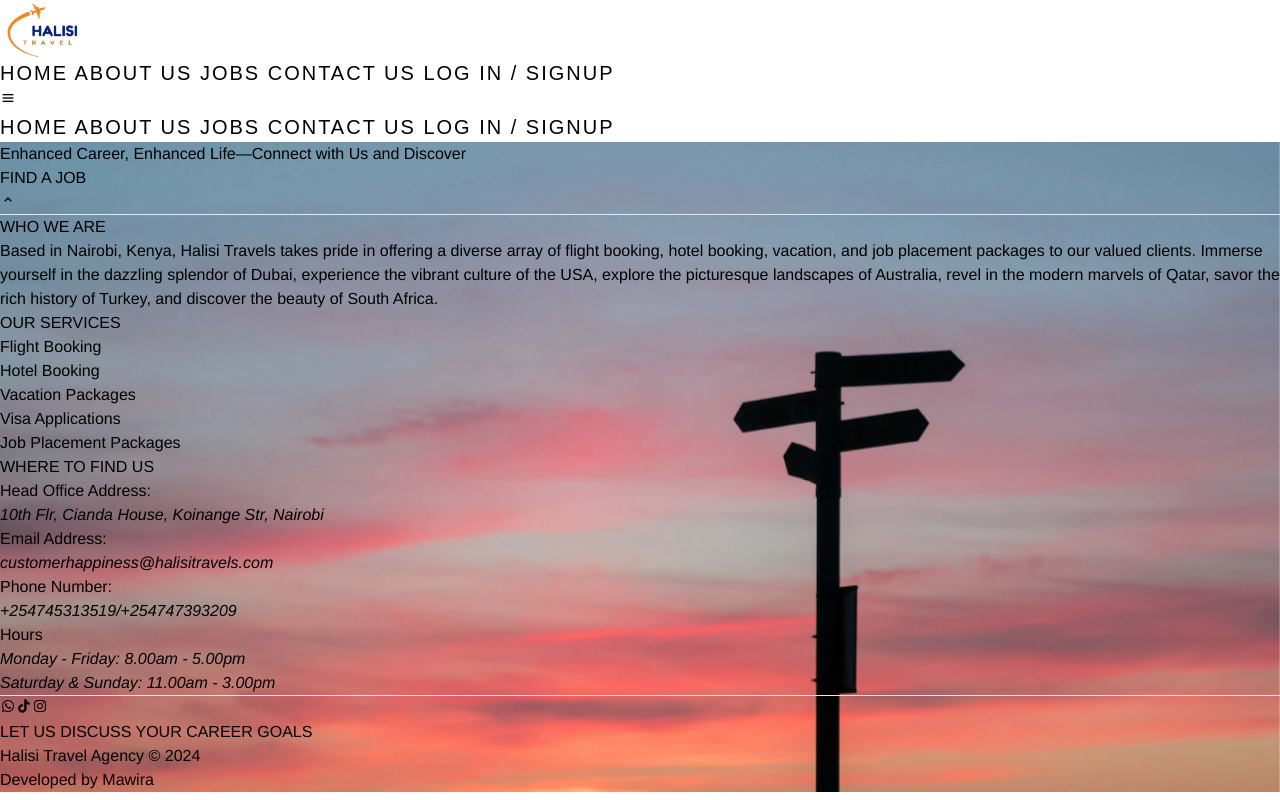
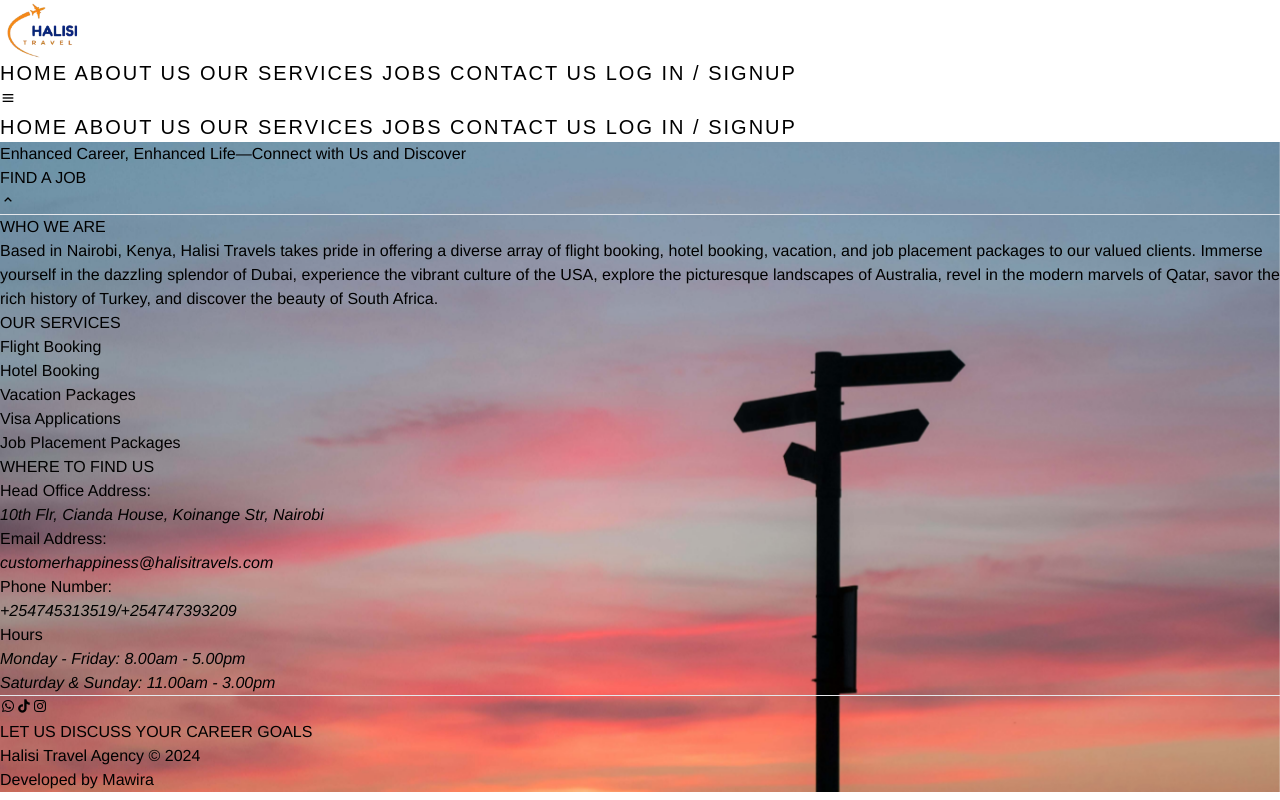
Before and after one commit to Halisi-Travels/halisi-client, a Vue app: page / in a window 1280 px wide. Built offline with nearby package versions, Linux system fonts and the light colour scheme; no server answers; a web font is replaced by a local one; what @vueuse/head would draw is missing.

Commit message:
create our services page

```diff
--- a/src/components/AppBar.vue
+++ b/src/components/AppBar.vue
@@ -30,6 +30,14 @@
         class="hover:text-secondary transition-all duration-300"
       >
         ABOUT US
+      </router-link>
+
+      <router-link
+        active-class="text-secondary  transition-all duration-500"
+        to="/services"
+        class="hover:text-secondary transition-all duration-300"
+      >
+        OUR SERVICES
       </router-link>
 
       <router-link
@@ -103,6 +111,14 @@
         class="hover:text-secondary transition-all duration-300"
       >
         ABOUT US
+      </router-link>
+
+      <router-link
+        active-class="text-secondary  transition-all duration-500"
+        to="/services"
+        class="hover:text-secondary transition-all duration-300"
+      >
+        OUR SERVICES
       </router-link>
 
       <router-link
--- a/src/router/index.js
+++ b/src/router/index.js
@@ -26,6 +26,11 @@
     path: "/about",
     name: "about",
     component: () => import("../views/AboutView.vue"),
+  },
+  {
+    path: "/services",
+    name: "our services",
+    component: () => import("../views/ServicesView.vue"),
   },
   {
     path: "/contact",
--- /dev/null
+++ b/src/views/ServicesView.vue
@@ -0,0 +1,38 @@
+<template>
+  <div id="services-page">
+    <header
+      class="h-[50vh] bg-gray-600 text-white flex items-center justify-center"
+    >
+      <p class="page-title font-bold text-4xl">ABOUT US</p>
+    </header>
+
+    <main></main>
+  </div>
+</template>
+
+<script>
+import { useHead } from "@vueuse/head";
+
+export default {
+  data() {
+    return {};
+  },
+
+  mounted() {
+    useHead({
+      title: "Our Services | Halisi Travels",
+      meta: [
+        {
+          name: "description",
+          content:
+            "We at Halisi Travels are dedicated to providing exceptional travel experiences that are seamless, personalized, and memorable. Our team of travel experts works tirelessly to ensure that every aspect of your journey is meticulously planned and executed, allowing you to relax and enjoy your adventure.",
+        },
+        {
+          property: "og:title",
+          content: "Our Services | Halisi Travels",
+        },
+      ],
+    });
+  },
+};
+</script>
```
